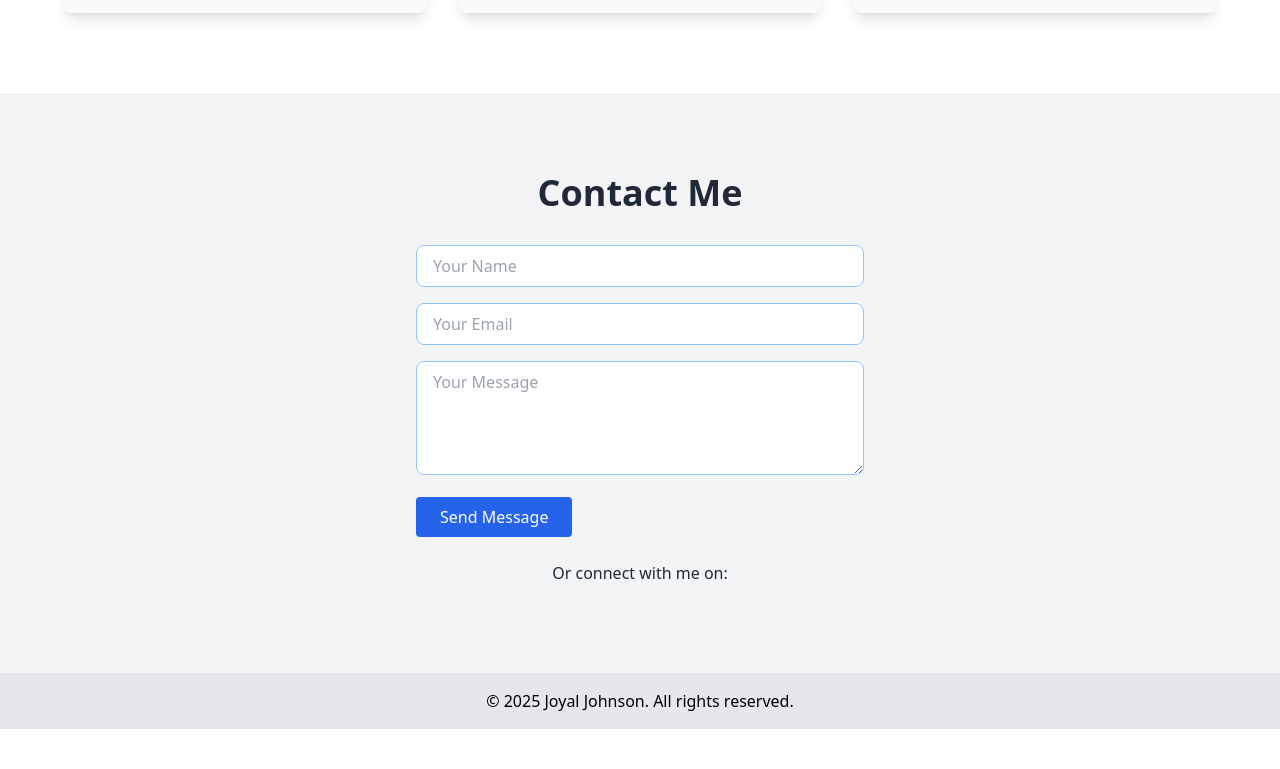
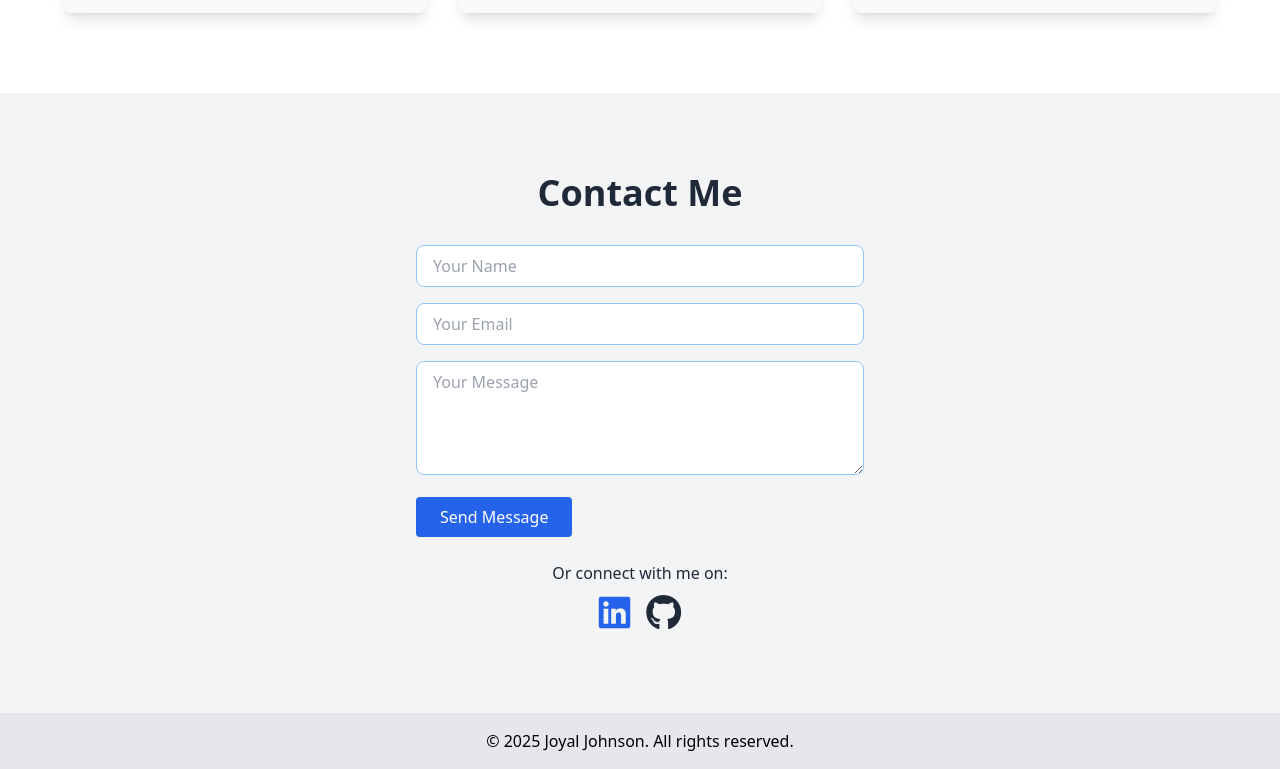
Before and after one commit to jj662/Portfolio-with-Tailwind, a plain HTML site: page index.html in a window 1280 px wide. Shown: the part 2334-3103 px from the top of the page. Before the commit the page ends 3063 px from the top, so only its background shows below. Drawn offline with nearby package versions, Linux system fonts and the light colour scheme.

Commit message:
Update index.html

```diff
--- a/index.html
+++ b/index.html
@@ -5,6 +5,7 @@
   <meta name="viewport" content="width=device-width, initial-scale=1.0" />
   <title>My Portfolio</title>
   <script src="https://cdn.tailwindcss.com"></script>
+  <link href="https://cdnjs.cloudflare.com/ajax/libs/font-awesome/6.5.0/css/all.min.css" rel="stylesheet">
 </head>
 <body class="bg-white text-gray-800 scroll-smooth">
 
```
